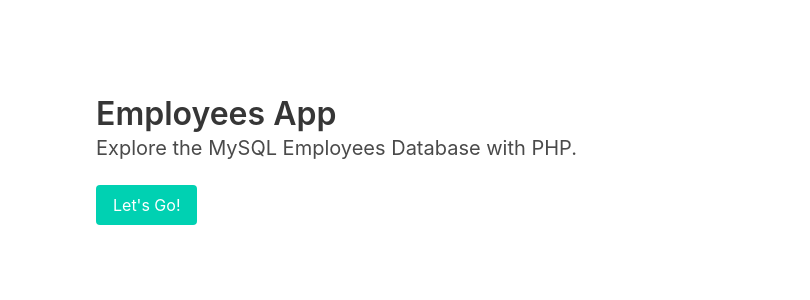
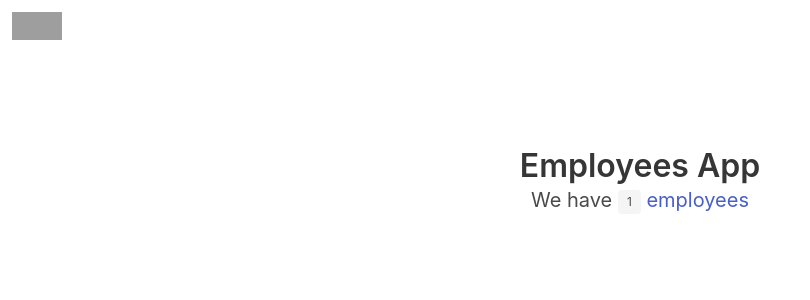
Before and after one commit to zemian/learn-mysql, a PHP site: page / in a window 1280 px wide. Shown: the top 300 px of the page, without its empty margins (0-810 px from the left). Run offline with PHP 8.4, Linux system fonts and the light colour scheme; tables that the repository leaves empty or names only in its code hold one stand-in row (values such as "Sample post"); some libraries are stand-ins or nearby versions; grey boxes are pictures that could not be loaded.

Commit message:
Add navbar and index and rename employees page

```diff
--- a/php-employees/app.php
+++ b/php-employees/app.php
@@ -8,8 +8,18 @@ echo <<<HERE
     <meta charset="utf-8">
     <title>Employees App</title>
     <link rel="stylesheet" type="text/css" href="https://unpkg.com/bulma@0.9.1/css/bulma.css">
+    <script defer src="https://use.fontawesome.com/releases/v5.0.7/js/all.js"></script>
 </head>
 <body>
+
+<nav class="navbar" role="navigation" aria-label="main navigation">
+  <div class="navbar-brand">
+    <a class="navbar-item" href="index.php">
+      <img src="https://labs.mysql.com/common/logos/mysql-logo.svg?v2" alt="Employees App" width="50" height="28">
+    </a>
+  </div>
+</nav>
+
 <section class="section">
 HERE;
 
--- a/php-employees/index.php
+++ b/php-employees/index.php
@@ -1,13 +1,21 @@
 <?php include_once "app.php"; ?>
 <?php app_header(); ?>
 
-<div class="hero">
+<?php
+$conn = app_create_conn();
+$result = $conn->query('SELECT count(*) AS count FROM employees');
+$employee_count = $result->fetch_row()[0];
+$result->close();
+?>
+
+<div class="hero has-text-centered">
   <div class="hero-body">
     <div class="container">
         <h1 class="title">Employees App</h1>
-        <h2 class="subtitle">Explore the MySQL Employees Database with PHP.</h2>
-
-        <a class="button is-primary" href="list.php">Let's Go!</a>
+        <p class="subtitle">We have
+            <span class="tag"><?= $employee_count ?></span>
+            <a href="employees.php">employees</a>
+        </p>
     </div>
   </div>
 </div>
```
Also changed, not shown: php-employees/employees.php (renamed from php-employees/list.php).
